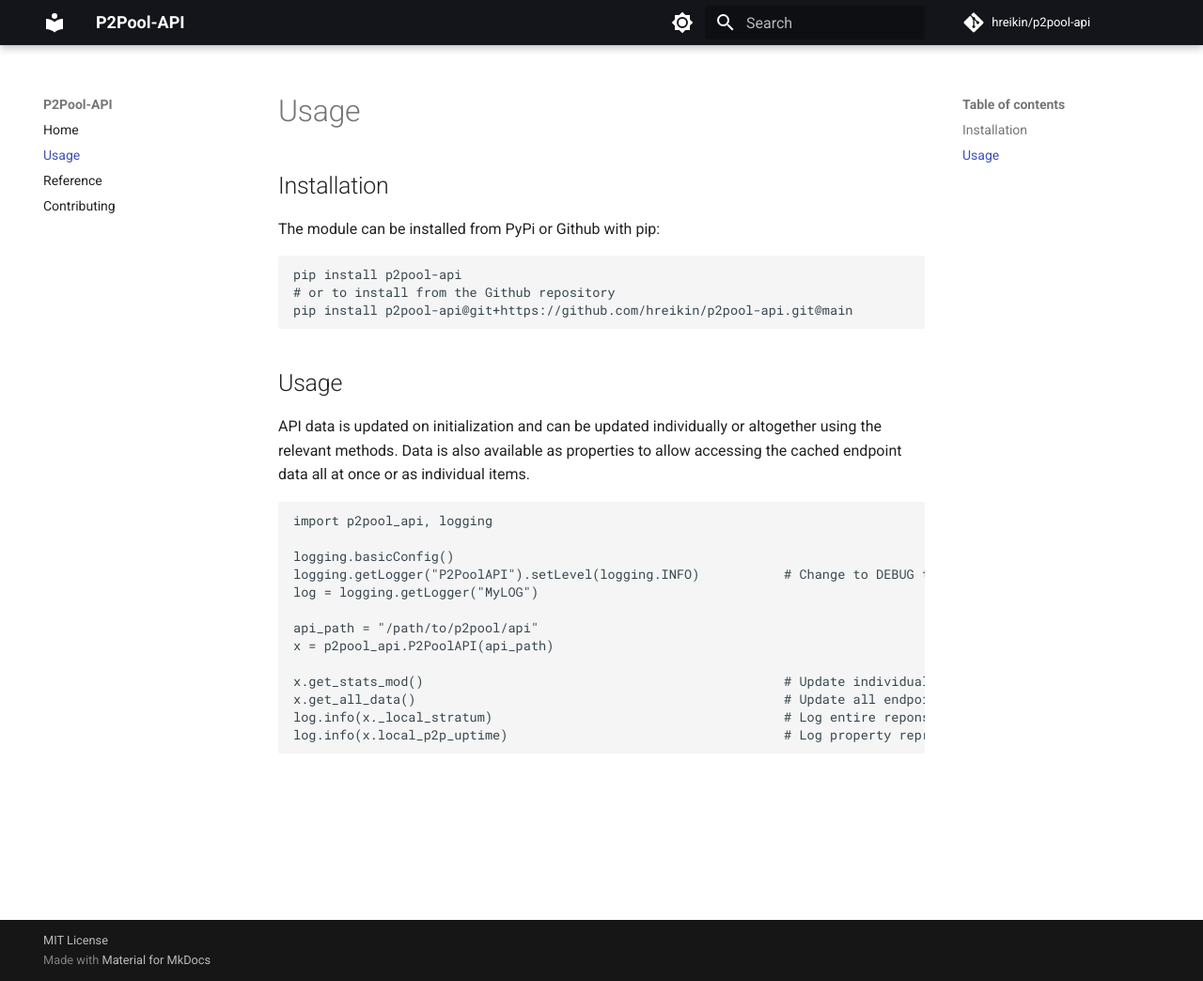
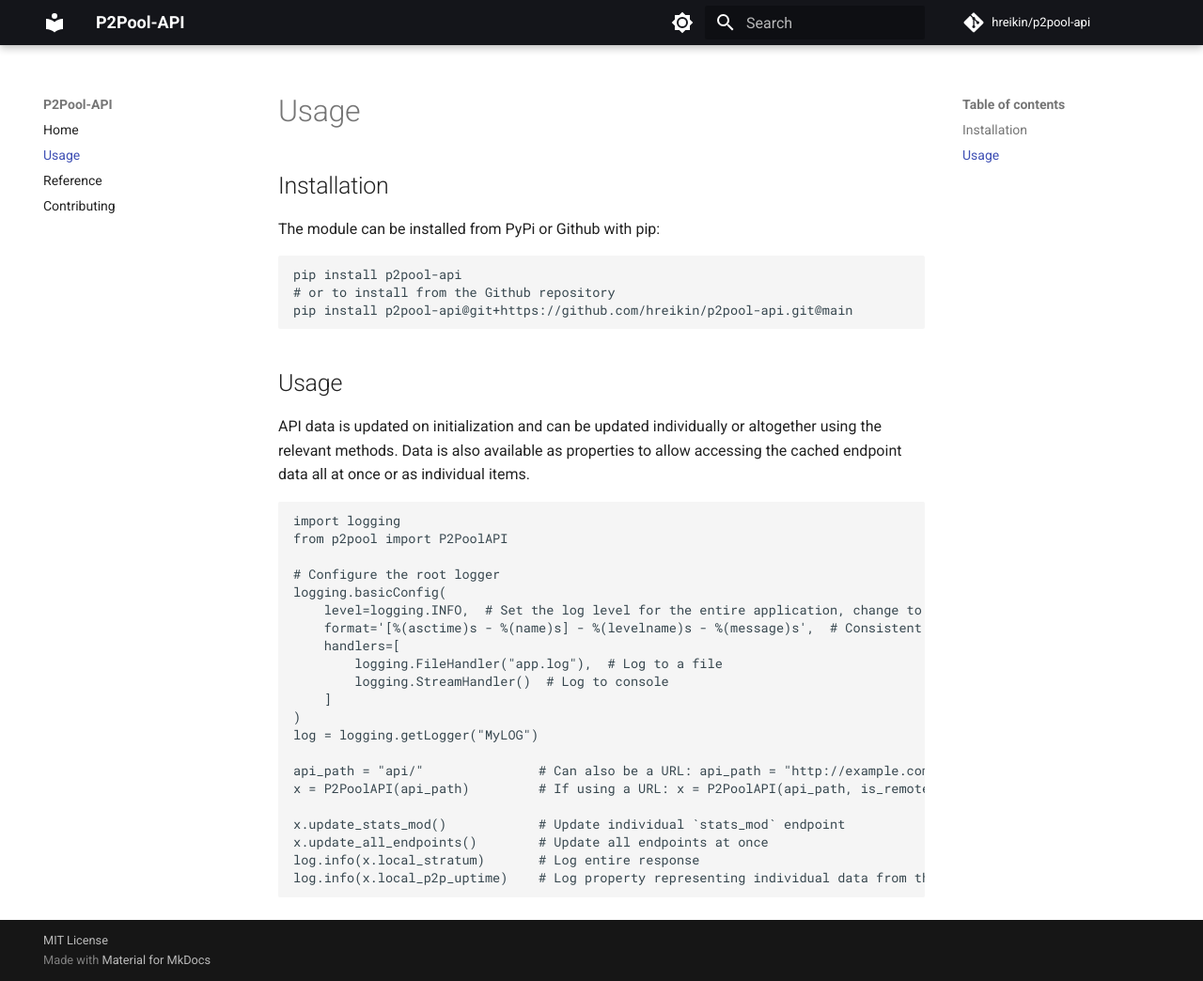
Before and after one commit to hreikin/p2pool-api, an MkDocs documentation site: the page built from docs/usage.md, in a window 1280 px wide and 1044 px high. Shown: the whole window at 94% size. Built offline with MkDocs 1.6.1 and Material for MkDocs 9.7.7, drawn with Linux system fonts in a browser that asks for light colours; comment, search, counter and statistics services are not loaded.

Commit message:
Refactor logging configuration and update API usage examples in documentation

````diff
--- a/docs/usage.md
+++ b/docs/usage.md
@@ -13,17 +13,25 @@ pip install p2pool-api@git+https://github.com/hreikin/p2pool-api.git@main
 API data is updated on initialization and can be updated individually or altogether using the relevant methods. Data is also available as properties to allow accessing the cached endpoint data all at once or as individual items.
 
 ```python
-import p2pool_api, logging
+import logging
+from p2pool import P2PoolAPI
 
-logging.basicConfig()
-logging.getLogger("P2PoolAPI").setLevel(logging.INFO)           # Change to DEBUG to print out all responses when their methods are called
+# Configure the root logger
+logging.basicConfig(
+    level=logging.INFO,  # Set the log level for the entire application, change to DEBUG to print all responses.
+    format='[%(asctime)s - %(name)s] - %(levelname)s - %(message)s',  # Consistent format
+    handlers=[
+        logging.FileHandler("app.log"),  # Log to a file
+        logging.StreamHandler()  # Log to console
+    ]
+)
 log = logging.getLogger("MyLOG")
 
-api_path = "/path/to/p2pool/api"
-x = p2pool_api.P2PoolAPI(api_path)
+api_path = "api/"               # Can also be a URL: api_path = "http://example.com/api/"
+x = P2PoolAPI(api_path)         # If using a URL: x = P2PoolAPI(api_path, is_remote=True)
 
-x.get_stats_mod()                                               # Update individual `stats_mod` endpoint
-x.get_all_data()                                                # Update all endpoints at once
-log.info(x._local_stratum)                                      # Log entire reponse
-log.info(x.local_p2p_uptime)                                    # Log property representing individual data from the API
+x.update_stats_mod()            # Update individual `stats_mod` endpoint
+x.update_all_endpoints()        # Update all endpoints at once
+log.info(x.local_stratum)       # Log entire response
+log.info(x.local_p2p_uptime)    # Log property representing individual data from the API
 ```
````
